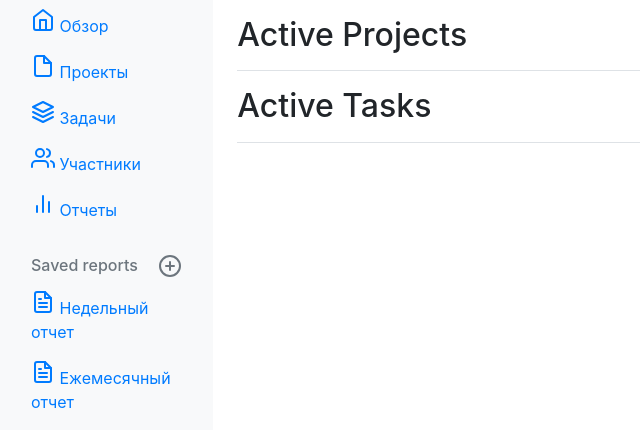
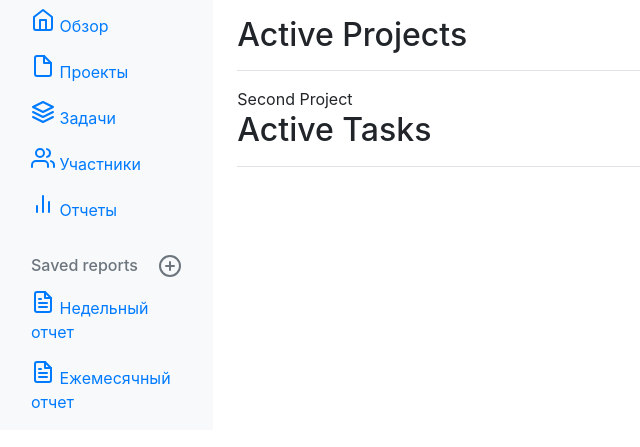
Before and after one commit to Serzh470/Flex, a Django app: page / in a window 1280 px wide. Shown: the part 40-487 px from the top of the page, without its empty margins (0-640 px from the left). Run offline with Django 3.2, Linux system fonts and the light colour scheme; data comes from the database, SQL or seed files in the repository; both versions use the stored data as it was after the commit; parts of the project's set-up code (start-up, migrations or seed data) failed here and were passed over; some libraries are stand-ins or nearby versions.

Commit message:
update html pages

```diff
--- a/flex/project/templates/home.html
+++ b/flex/project/templates/home.html
@@ -7,6 +7,14 @@
         <h1 class="h2">Active Projects</h1>
       </div>
 
+{% for project in object_list %}
+      <div class="row">
+        <div class="col-2">{{project.name}}</div>
+      </div>
+{%  endfor %}
+
+
+
 {#    <main role="main" class="col-md-9 ml-sm-auto col-lg-10 pt-3 px-4">#}
       <div class="d-flex justify-content-between flex-wrap flex-md-nowrap align-items-center pb-2 mb-3 border-bottom">
         <h1 class="h2">Active Tasks</h1>
--- a/flex/project/templates/index.html
+++ b/flex/project/templates/index.html
@@ -29,7 +29,7 @@
           <div class="sidebar-sticky">
             <ul class="nav flex-column">
               <li class="nav-item">
-                <a class="nav-link active" href="#">
+                <a class="nav-link active" href="/">
                   <span data-feather="home"></span>
                   Обзор <span class="sr-only">(current)</span>
                 </a>
@@ -41,7 +41,7 @@
                 </a>
               </li>
               <li class="nav-item">
-                <a class="nav-link" href="#">
+                <a class="nav-link" href="/mytasks/">
                   <span data-feather="layers"></span>
                   Задачи
                 </a>
--- a/flex/project/templates/task_list.html
+++ b/flex/project/templates/task_list.html
@@ -12,9 +12,9 @@
       <div class="row">
         <div class="col-2">{{task.wbs_code}}</div>
         <div class="col-2">{{task.name}}</div>
-        <div class="col-2">{{ task.start_date }}</div>
-        <div class="col-2">{{ task.end_date }}</div>
-        <div class="col-2">{{ task.responsible }}</div>
+        <div class="col-2">{{task.start_date }}</div>
+        <div class="col-2">{{task.end_date }}</div>
+        <div class="col-2">{{task.responsible }}</div>
       </div>
 
 
--- a/flex/project/views.py
+++ b/flex/project/views.py
@@ -8,24 +8,20 @@ from django.views.generic.base import TemplateView
 # Create your views here.
 
 
-class Home(TemplateView):
+class Home(ListView):
     """
-    Displaying home page
+    Displaying active projects on home page
     """
     template_name = 'home.html'
     model = Project
 
     def get_queryset(self):
-        return Project.objects.all()
-
-
-# def home(request):
-#     return render(request, 'index.html', {'project': Project.name})
+        return Project.objects.filter(status='Ongoing')
 
 
 class MyTaskList(ListView):
     """
-    Displaying task list
+    Displaying task list on task list page
     """
     template_name = 'task_list.html'
     model = Task
```
Also changed, not shown: flex/db.sqlite3.
